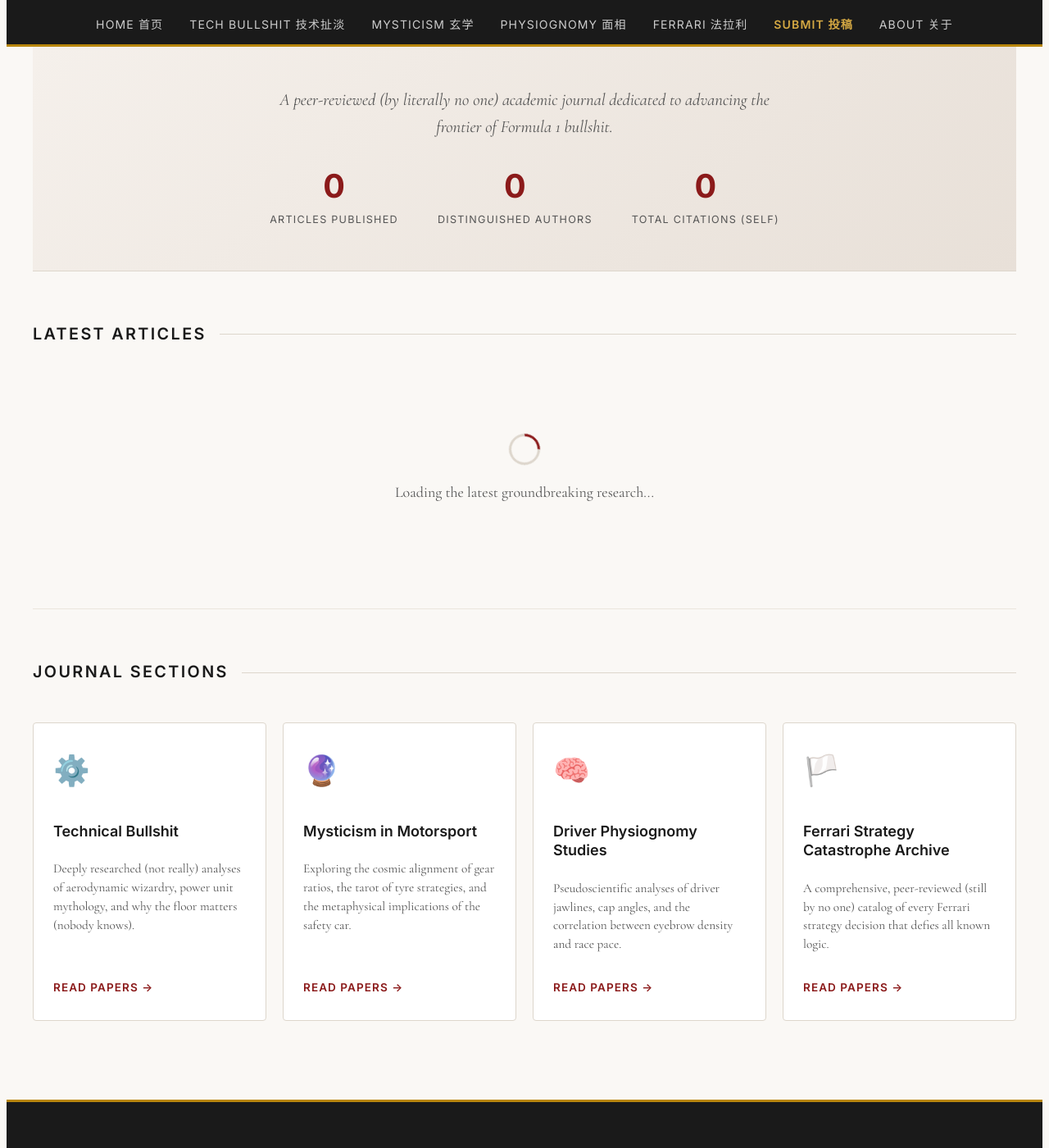
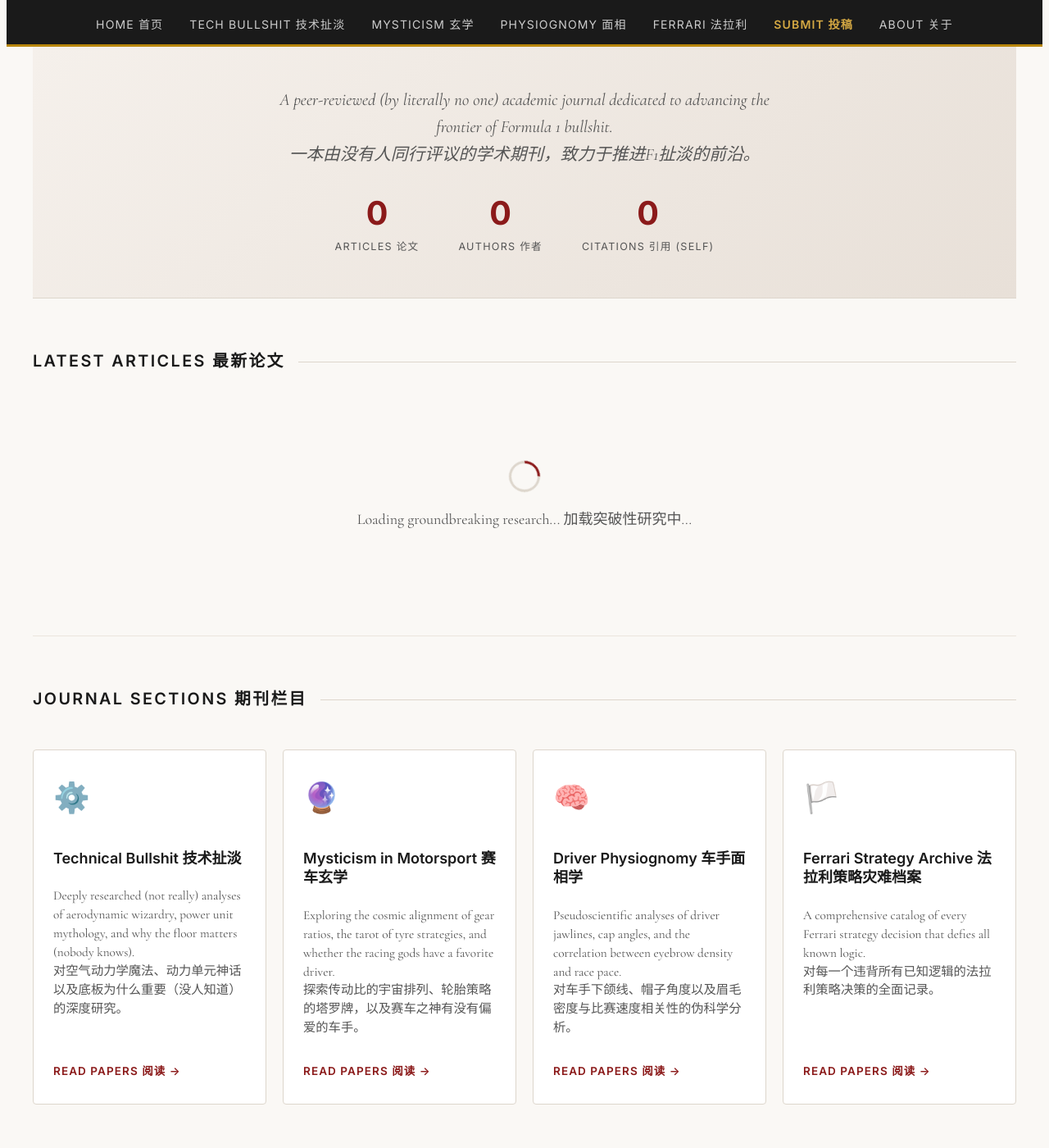
Before and after one commit to ashley0-926/fuck-journal, a Jekyll site: the page built from index.html, in a window 1280 px wide and 1400 px high, scrolled down 304 px. Shown: the whole window at 82% size. Built offline with Jekyll 4.4.1, drawn with Linux system fonts in a browser that asks for light colours.

Commit message:
Restore bilingual home page 恢复中英双语首页

```diff
--- a/index.html
+++ b/index.html
@@ -5,19 +5,19 @@ title: Home 首页
 
 <section class="hero">
   <div class="hero-content">
-    <p class="hero-callout">A peer-reviewed (by literally no one) academic journal dedicated to advancing the frontier of Formula 1 bullshit.</p>
+    <p class="hero-callout">A peer-reviewed (by literally no one) academic journal dedicated to advancing the frontier of Formula 1 bullshit.<br>一本由没有人同行评议的学术期刊，致力于推进F1扯淡的前沿。</p>
     <div class="hero-stats">
       <div class="stat">
         <span class="stat-number" id="stat-articles">0</span>
-        <span class="stat-label">Articles Published</span>
+        <span class="stat-label">Articles 论文</span>
       </div>
       <div class="stat">
         <span class="stat-number" id="stat-authors">0</span>
-        <span class="stat-label">Distinguished Authors</span>
+        <span class="stat-label">Authors 作者</span>
       </div>
       <div class="stat">
         <span class="stat-number" id="stat-citations">0</span>
-        <span class="stat-label">Total Citations (self)</span>
+        <span class="stat-label">Citations 引用 (self)</span>
       </div>
     </div>
   </div>
@@ -25,12 +25,12 @@ title: Home 首页
 
 <section class="latest-issue">
   <div class="section-header">
-    <h2>Latest Articles</h2>
+    <h2>Latest Articles 最新论文</h2>
     <div class="section-header-line"></div>
   </div>
   <div class="articles-loading" id="articles-loading">
     <div class="loading-spinner"></div>
-    <p>Loading the latest groundbreaking research...</p>
+    <p>Loading groundbreaking research... 加载突破性研究中...</p>
   </div>
   <div class="articles-grid" id="articles-grid">
   </div>
@@ -38,33 +38,33 @@ title: Home 首页
 
 <section class="sections-overview">
   <div class="section-header">
-    <h2>Journal Sections</h2>
+    <h2>Journal Sections 期刊栏目</h2>
     <div class="section-header-line"></div>
   </div>
   <div class="sections-grid">
     <a href="{{ '/categories/technical-bullshit' | relative_url }}" class="section-card card-tech">
       <div class="card-icon">⚙️</div>
-      <h3>Technical Bullshit</h3>
-      <p>Deeply researched (not really) analyses of aerodynamic wizardry, power unit mythology, and why the floor matters (nobody knows).</p>
-      <span class="card-arrow">Read papers →</span>
+      <h3>Technical Bullshit 技术扯淡</h3>
+      <p>Deeply researched (not really) analyses of aerodynamic wizardry, power unit mythology, and why the floor matters (nobody knows).<br>对空气动力学魔法、动力单元神话以及底板为什么重要（没人知道）的深度研究。</p>
+      <span class="card-arrow">Read papers 阅读 →</span>
     </a>
     <a href="{{ '/categories/mysticism-in-motorsport' | relative_url }}" class="section-card card-mystic">
       <div class="card-icon">🔮</div>
-      <h3>Mysticism in Motorsport</h3>
-      <p>Exploring the cosmic alignment of gear ratios, the tarot of tyre strategies, and the metaphysical implications of the safety car.</p>
-      <span class="card-arrow">Read papers →</span>
+      <h3>Mysticism in Motorsport 赛车玄学</h3>
+      <p>Exploring the cosmic alignment of gear ratios, the tarot of tyre strategies, and whether the racing gods have a favorite driver.<br>探索传动比的宇宙排列、轮胎策略的塔罗牌，以及赛车之神有没有偏爱的车手。</p>
+      <span class="card-arrow">Read papers 阅读 →</span>
     </a>
     <a href="{{ '/categories/driver-physiognomy-studies' | relative_url }}" class="section-card card-physio">
       <div class="card-icon">🧠</div>
-      <h3>Driver Physiognomy Studies</h3>
-      <p>Pseudoscientific analyses of driver jawlines, cap angles, and the correlation between eyebrow density and race pace.</p>
-      <span class="card-arrow">Read papers →</span>
+      <h3>Driver Physiognomy 车手面相学</h3>
+      <p>Pseudoscientific analyses of driver jawlines, cap angles, and the correlation between eyebrow density and race pace.<br>对车手下颌线、帽子角度以及眉毛密度与比赛速度相关性的伪科学分析。</p>
+      <span class="card-arrow">Read papers 阅读 →</span>
     </a>
     <a href="{{ '/categories/ferrari-strategy-catastrophe-archive' | relative_url }}" class="section-card card-ferrari">
       <div class="card-icon">🏳️</div>
-      <h3>Ferrari Strategy Catastrophe Archive</h3>
-      <p>A comprehensive, peer-reviewed (still by no one) catalog of every Ferrari strategy decision that defies all known logic.</p>
-      <span class="card-arrow">Read papers →</span>
+      <h3>Ferrari Strategy Archive 法拉利策略灾难档案</h3>
+      <p>A comprehensive catalog of every Ferrari strategy decision that defies all known logic.<br>对每一个违背所有已知逻辑的法拉利策略决策的全面记录。</p>
+      <span class="card-arrow">Read papers 阅读 →</span>
     </a>
   </div>
 </section>
```
